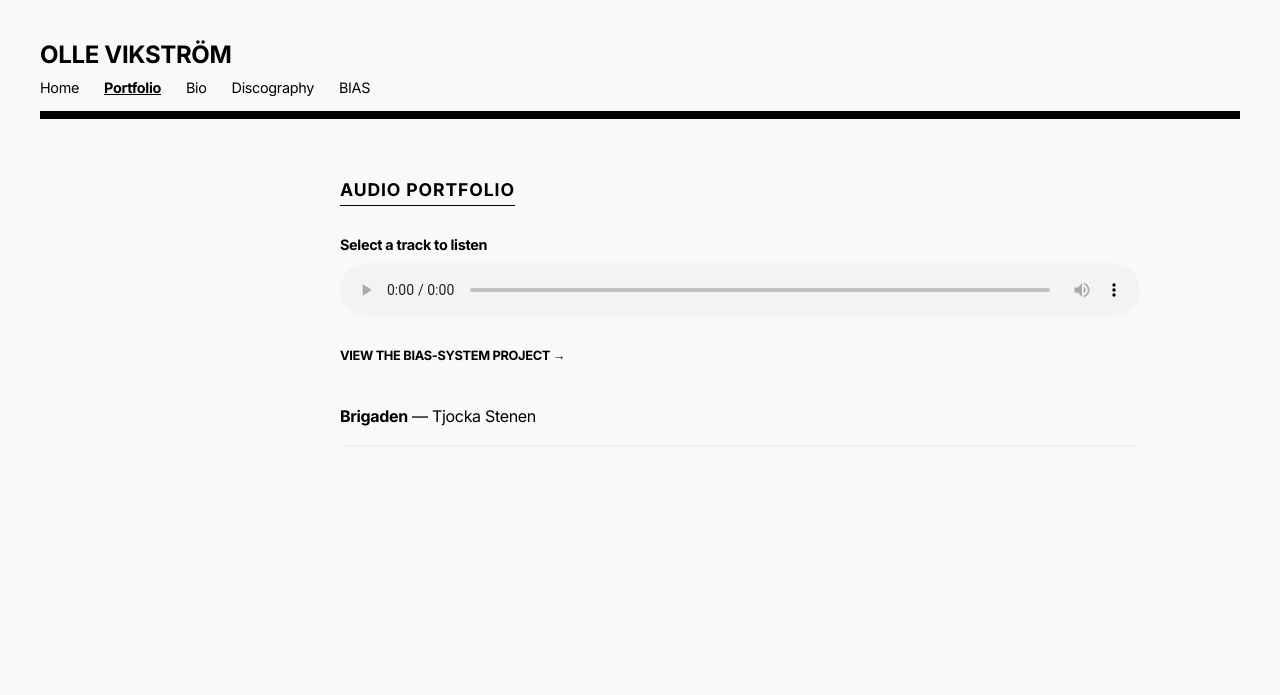
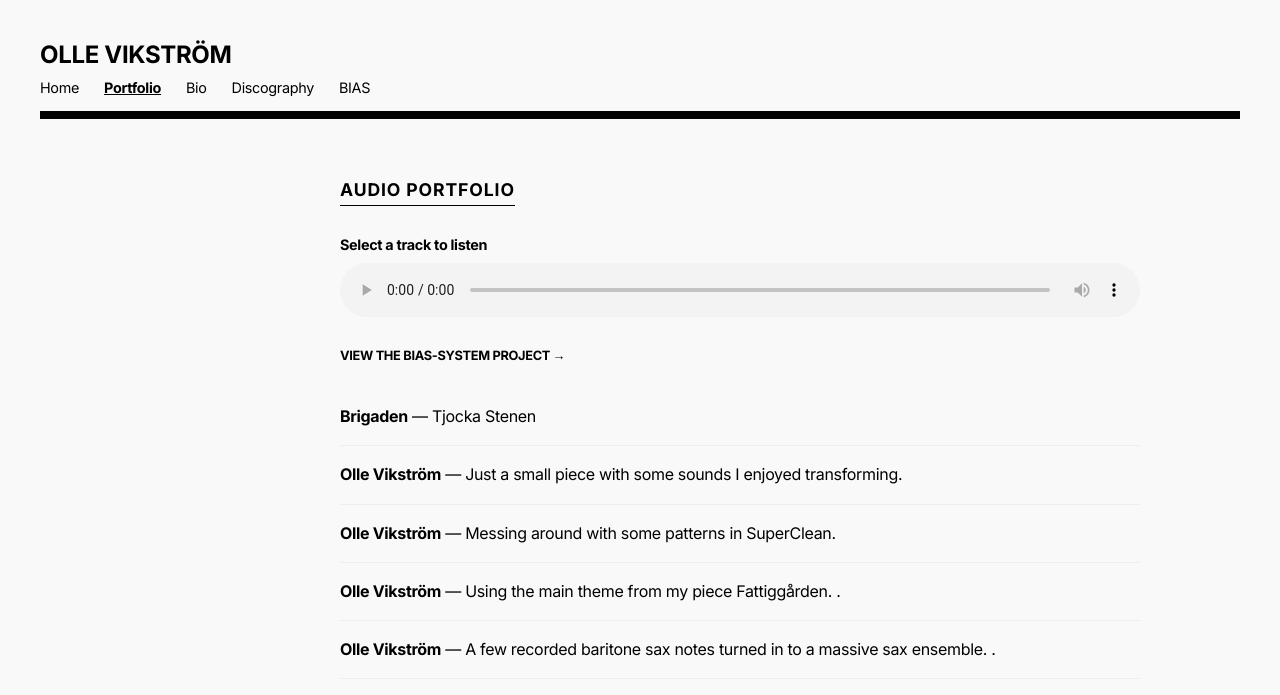
Before and after one commit to vikstromo/vikstromo.github.io, a Jekyll site: the page built from portfolio.html, in a window 1280 px wide. Shown: the top 695 px of the page. Built offline with Jekyll 4.4.1, drawn with Linux system fonts in a browser that asks for light colours.

Commit message:
updated portfolio

```diff
--- a/portfolio.html
+++ b/portfolio.html
@@ -21,6 +21,18 @@ url: /portfolio.html
         <li onclick="playAudio('music/01_Ekmans_O.mp3', 'Brigaden - Tjocka Stenen', this)" style="padding: 15px 0; border-bottom: 1px solid #eee; cursor: pointer;">
             <strong>Brigaden</strong> &mdash; Tjocka Stenen
         </li>
+        <li onclick="playAudio('music/stock_250828.mp3', 'Olle Vikström - ambient thing', this)" style="padding: 15px 0; border-bottom: 1px solid #eee; cursor: pointer;">
+            <strong>Olle Vikström</strong> &mdash; Just a small piece with some sounds I enjoyed transforming.
+        </li>
+          <li onclick="playAudio('music/ambient_lansa.mp3', 'Olle Vikström - ambient thing', this)" style="padding: 15px 0; border-bottom: 1px solid #eee; cursor: pointer;">
+            <strong>Olle Vikström</strong> &mdash; Messing around with some patterns in SuperClean.
+        </li>
+         <li onclick="playAudio('music/piano_piece_01.mp3', 'Olle Vikström - fattiggarden', this)" style="padding: 15px 0; border-bottom: 1px solid #eee; cursor: pointer;">
+            <strong>Olle Vikström</strong> &mdash; Using the main theme from my piece Fattiggården. .
+        </li>
+         <li onclick="playAudio('music/sax_ensemble.mp3', 'Olle Vikström - sax ensemble', this)" style="padding: 15px 0; border-bottom: 1px solid #eee; cursor: pointer;">
+            <strong>Olle Vikström</strong> &mdash; A few recorded baritone sax notes turned in to a massive sax ensemble. .
+        </li>
     </ul>
 </section>
 
```
Also changed, not shown: 3 other files.
